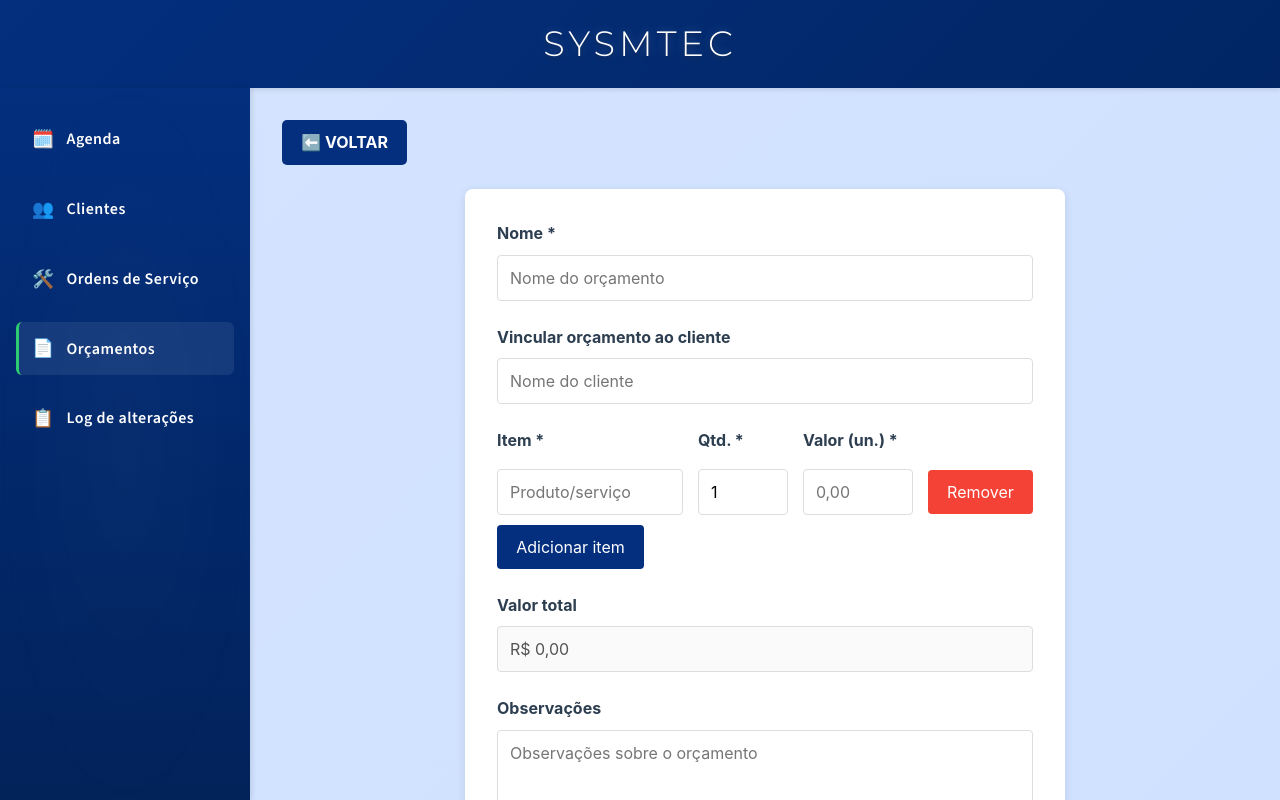
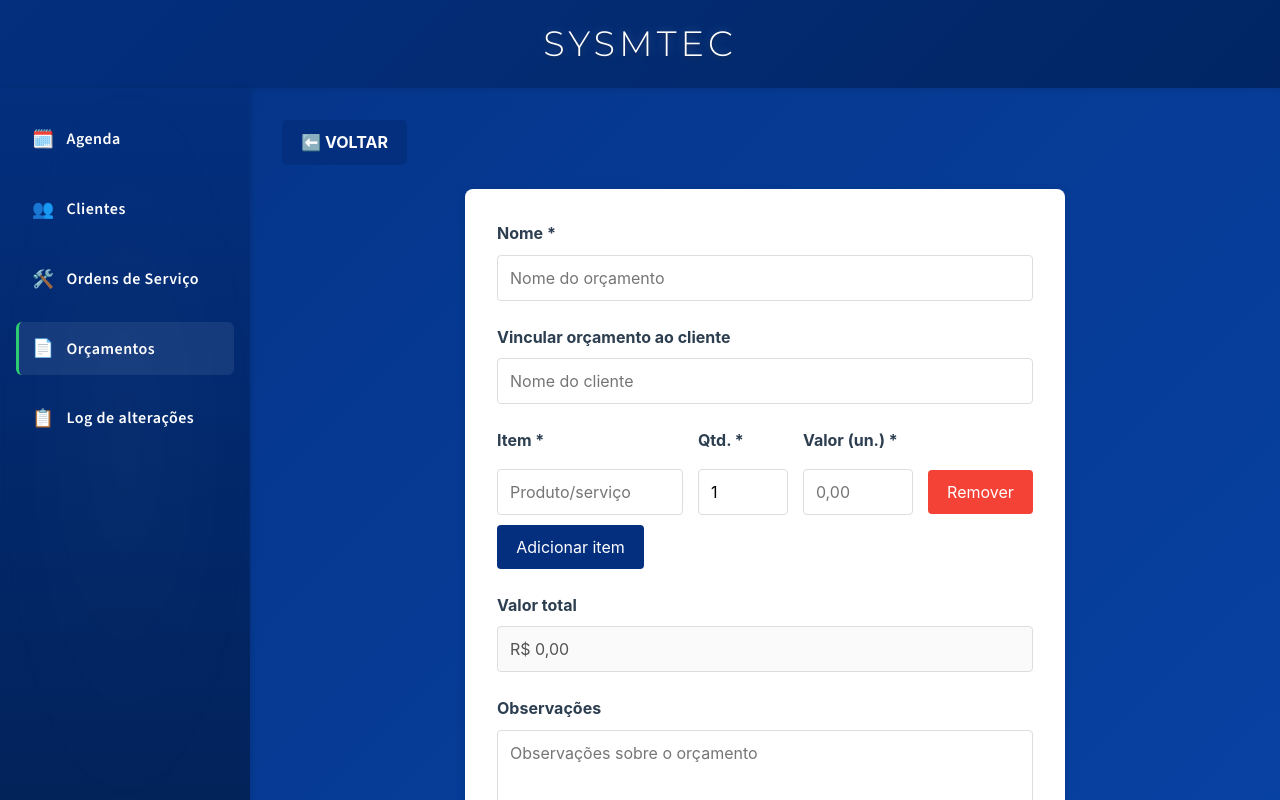
Before and after one commit to mateuseuz/sysmtec2.0, a React (Create React App) app in the folder frontend/: page /orcamentos/novo in a window 1280 px wide. Built offline with nearby package versions, Linux system fonts and the light colour scheme.

Commit message:
background

```diff
--- a/frontend/src/styles/Clientes.css
+++ b/frontend/src/styles/Clientes.css
@@ -7,7 +7,7 @@
   --accent-color: #92969d;
   --danger-color: #e74c3c;
   --warning-color: #ffc107;
-  --light-bg: #e0eaff;
+  --light-bg: #82abf7;
   --text-dark: #2c3e50;
   --text-light: #7f8c8d;
   --white: #ffffff;
@@ -28,7 +28,7 @@ body {
   font-family: -apple-system, BlinkMacSystemFont, 'Segoe UI', Roboto, 'Helvetica Neue', Arial, sans-serif;
   line-height: 1.6;
   color: var(--text-dark);
-  background: linear-gradient(135deg, #e0eaff, #cce0ff);
+  background: linear-gradient(135deg, var(--light-bg), var(--primary-color), #0a4ab3);
   background-size: 400% 400%;
   animation: gradientAnimation 15s ease infinite;
 }
```
